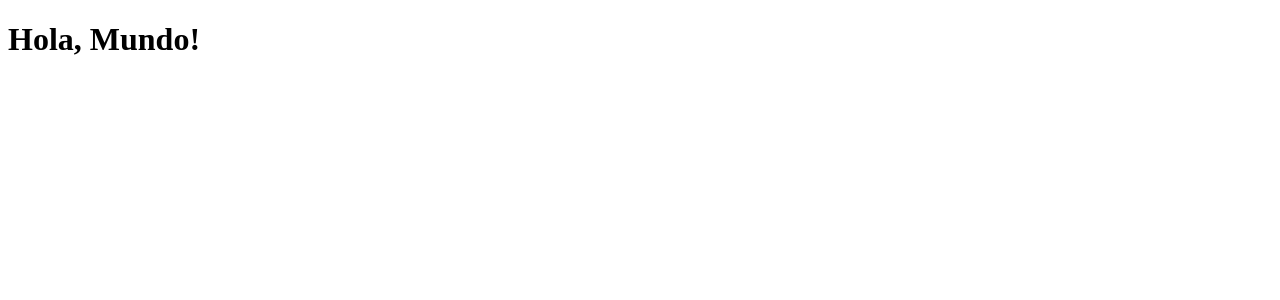
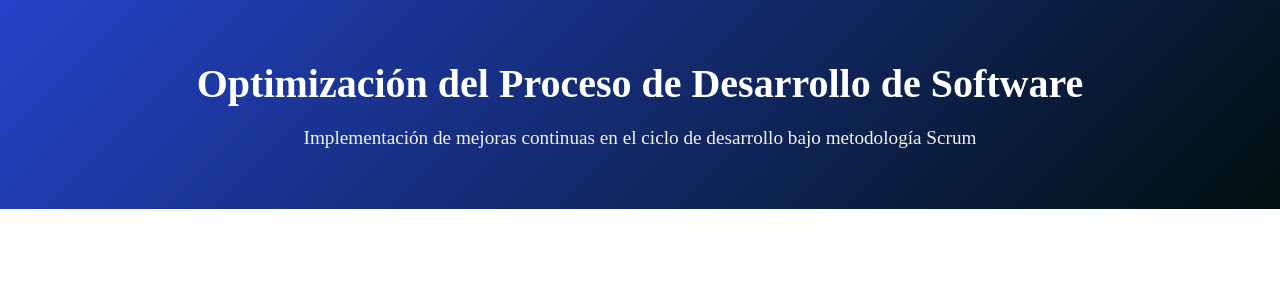
Before and after one commit to Rafael0896/ajustes-en-los-procesos-de-desarrollo, a React (Vite) app: page / in a window 1280 px wide. Shown: the top 300 px of the page. Built offline with nearby package versions, Linux system fonts and the light colour scheme.

Commit message:
feat: add Header component and update App.jsx and index.css to integrate new layout

```diff
--- a/src/App.jsx
+++ b/src/App.jsx
@@ -1,10 +1,14 @@
 import React from "react";
+import Header from "./components/Header.jsx";
 
 
 export default function App() {
     return (
         <div>
-            <h1>Hola, Mundo!</h1>
+            <Header />
+            <main role={"main"}>
+
+            </main>
         </div>
     );
 }
--- /dev/null
+++ b/src/components/Header.jsx
@@ -0,0 +1,12 @@
+import React from "react";
+
+const Header = () => (
+    <header className="header">
+        <div className="header-content">
+            <h1 className="header-title">Optimización del Proceso de Desarrollo de Software</h1>
+            <p className="header-subtitle">Implementación de mejoras continuas en el ciclo de desarrollo bajo metodología Scrum</p>
+        </div>
+    </header>
+);
+
+export default Header;
--- a/src/index.css
+++ b/src/index.css
@@ -0,0 +1,59 @@
+/* Reset y estilos base */
+* {
+    margin: 0;
+    padding: 0;
+    box-sizing: border-box;
+}
+
+:root {
+    --primary-color: #121511;
+    --primary-dark: #141712;
+    --secondary-color: #0056A4;
+    --text-dark: #1a1a1a;
+    --text-light: #555;
+    --bg-light: #f8f9fa;
+    --bg-white: #ffffff;
+    --border-color: #dee2e6;
+    --shadow: 0 2px 8px rgba(0,0,0,0.1);
+    --shadow-hover: 0 4px 16px rgba(0,0,0,0.15);
+    --max-width: 1200px;
+}
+
+.app {
+    min-height: 100vh;
+    display: flex;
+    flex-direction: column;
+}
+
+.container {
+    font-family: -apple-system, BlinkMacSystemFont, "Segoe UI", Roboto, "Helvetica Neue", Arial, sans-serif;
+    color: #2c3e50;
+    line-height: 1.6;
+    background-color: #f8f9fa;
+}
+
+/* Header */
+.header {
+    background: linear-gradient(135deg, #2543ca 0%, #01100e 100%);
+    color: white;
+    padding: 60px 20px;
+    text-align: center;
+}
+
+.header-content {
+    max-width: 900px;
+    margin: 0 auto;
+}
+
+.header-title {
+    font-size: 2.5em;
+    margin: 0 0 20px 0;
+    font-weight: 700;
+}
+
+.header-subtitle {
+    font-size: 1.2em;
+    margin: 0;
+    opacity: 0.95;
+    font-weight: 300;
+}
```
